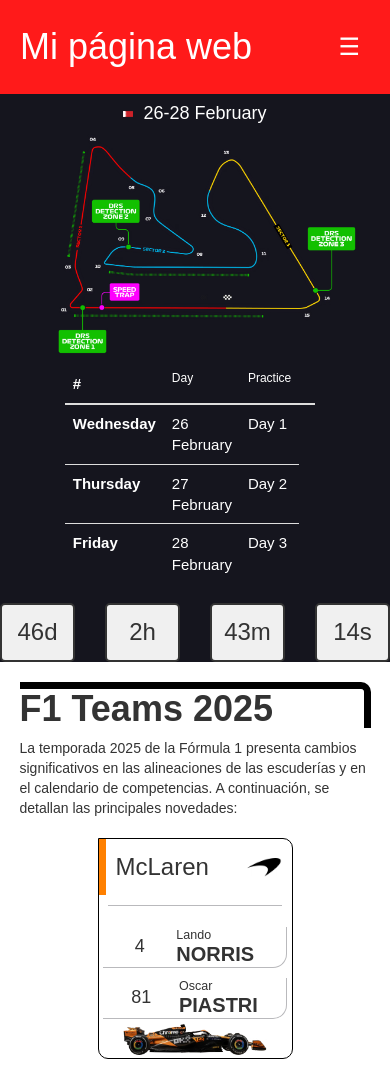
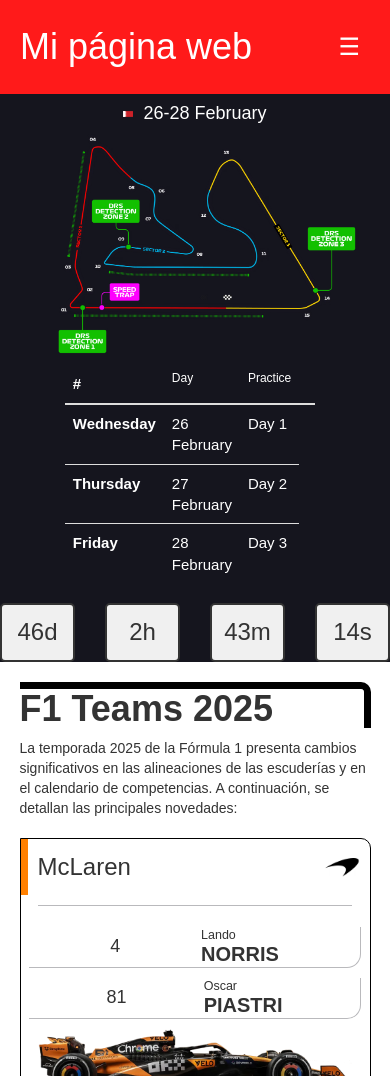
Before and after one commit to Lauty2005/Formula-1, a website: page index.html in a window 390 px wide. Shown: the top 1076 px of the page. Drawn offline with nearby package versions, Linux system fonts and the light colour scheme.

Commit message:
Change of Width of Monoplaza

```diff
--- a/scss/layout/_responsive.scss
+++ b/scss/layout/_responsive.scss
@@ -43,15 +43,7 @@
     align-items: center;
 
     .div1 {
-      display: flex;
-      flex-direction: column;
-      align-items: center;
-      width: 50%;
-      margin: 1rem;
-      border: 0.15rem solid black;
-      border-bottom-left-radius: 1rem;
-      border-bottom-right-radius: 1rem;
-      border-top-right-radius: 1rem;
+      width: 90% !important;
 
       .titleTeams {
         display: flex;
@@ -111,6 +103,9 @@
         /* Ajusta al contenedor */
       }
 
+      #monoplaza {
+        width: 90%;
+      }
 
       .mclaren {
         border-left: 0.75rem solid rgb(255, 128, 0) !important;
```
Also changed, not shown: css/style.css, 1 other file.
